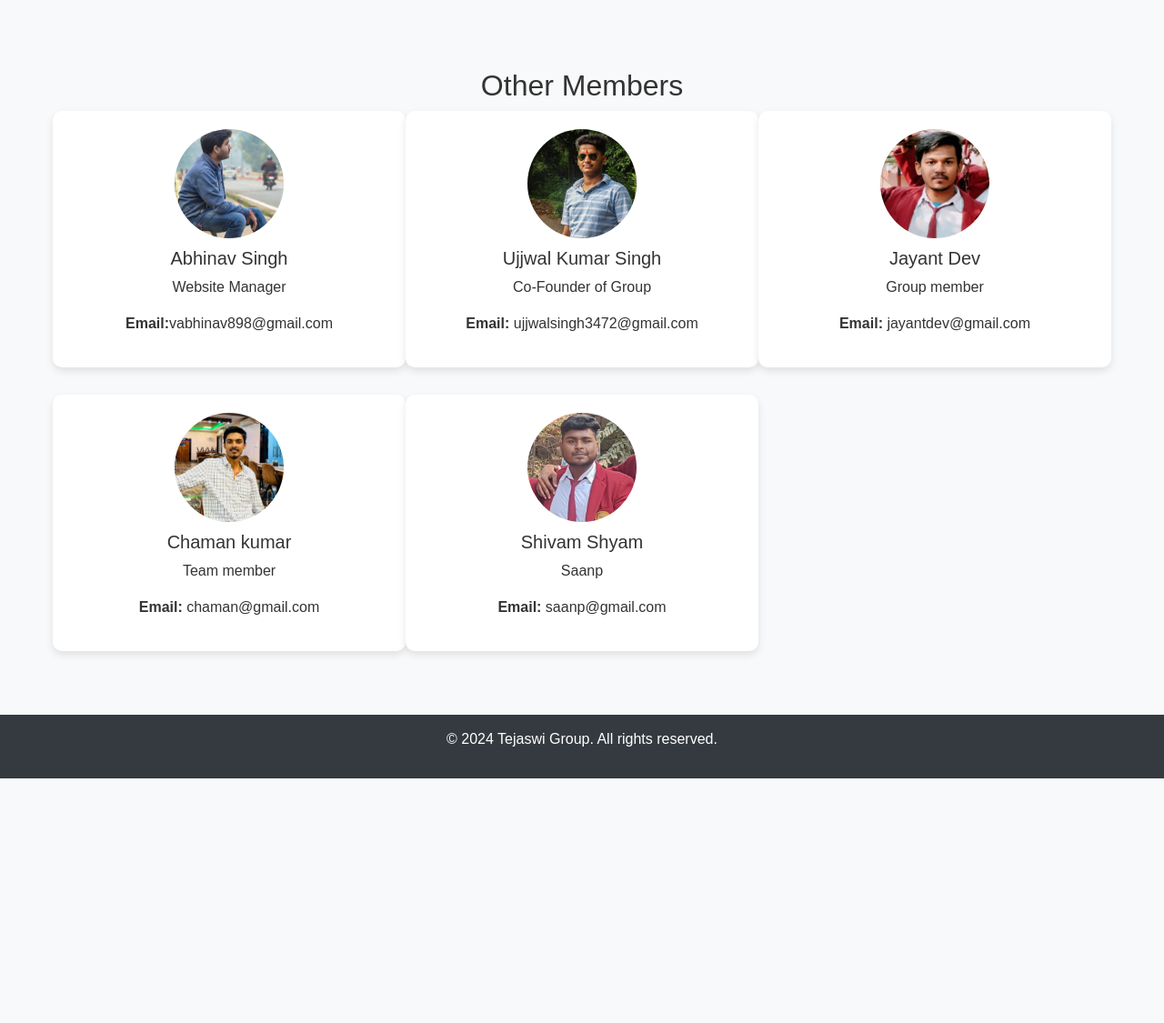
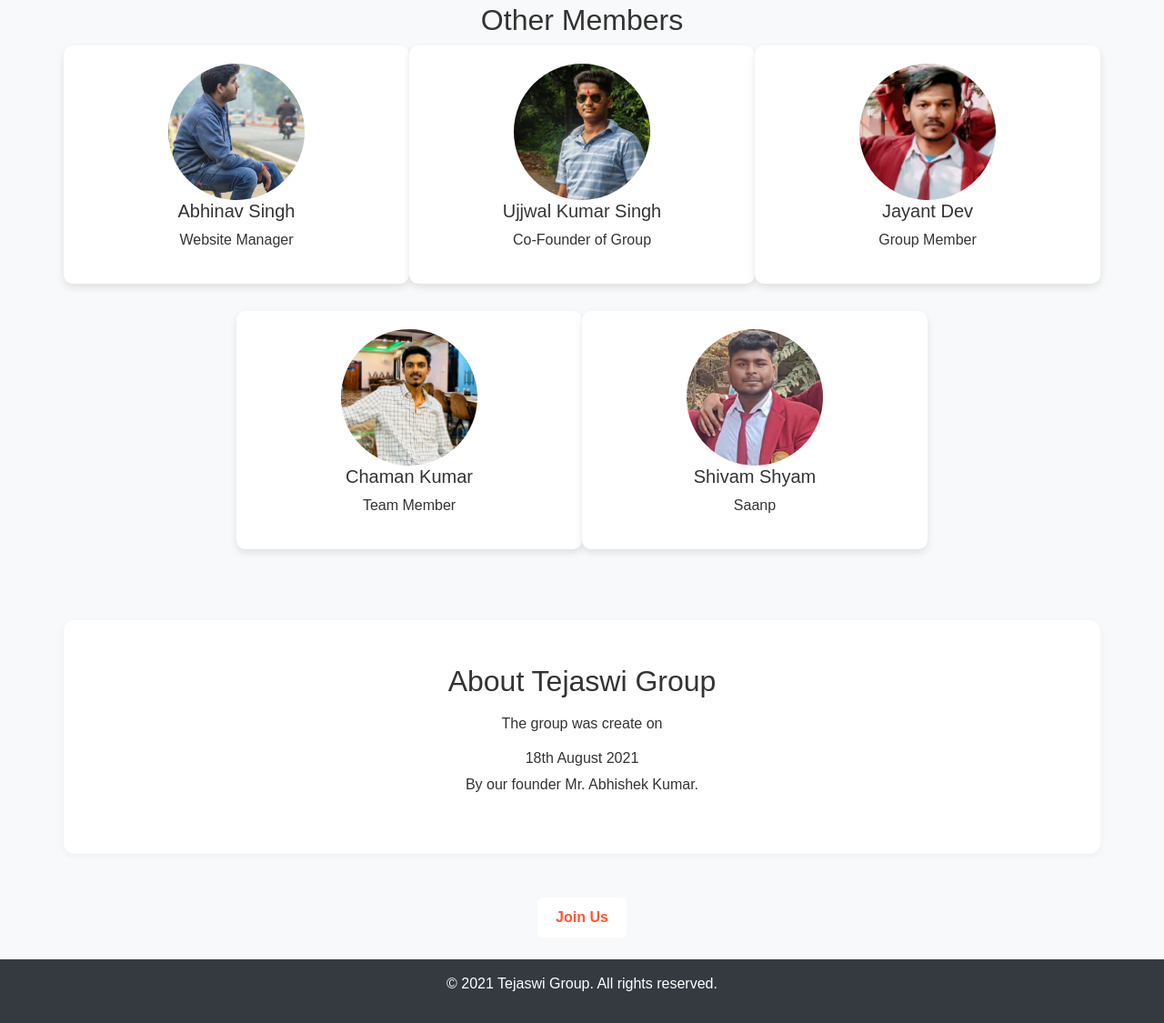
Before and after one commit to abhinav-973/tejaswi-website, a plain HTML site: page index.html in a window 1280 px wide. Shown: the part 729-1854 px from the top of the page at 91% size. Before the commit the page ends 1585 px from the top, so only its background shows below. Drawn offline with nearby package versions, Linux system fonts and the light colour scheme.

Commit message:
added join us

```diff
--- a/index.html
+++ b/index.html
@@ -1,68 +1,106 @@
 <!DOCTYPE html>
 <html lang="en">
 <head>
-    <meta charset="UTF-8">
-    <meta name="viewport" content="width=device-width, initial-scale=1.0">
+  <meta charset="UTF-8" />
+  <meta name="viewport" content="width=device-width, initial-scale=1.0" />
+  <meta name="description" content="Tejaswi Group - A dynamic community of GGPS students" />
   <title>Tejaswi Group</title>
-    <link rel="stylesheet" href="https://cdn.jsdelivr.net/npm/bootstrap@5.3.0/dist/css/bootstrap.min.css">
+  <link
+    rel="stylesheet"
+    href="https://cdn.jsdelivr.net/npm/bootstrap@5.3.0/dist/css/bootstrap.min.css"
+  />
   <style>
     body {
       font-family: 'Poppins', sans-serif;
       background-color: #f8f9fa;
       color: #333;
     }
+
     .navbar {
-            background: white;
+      background-color: #ff5733;
       box-shadow: 0 4px 6px rgba(0, 0, 0, 0.1);
       padding: 15px 0;
+      position: fixed;
+      width: 100%;
+      top: 0;
+      z-index: 1000;
     }
-        .navbar-brand, .nav-link {
-            color: #333 !important;
+
+    .navbar-brand,
+    .nav-link {
+      color: white !important;
       font-weight: bold;
     }
+
     .hero {
       background: linear-gradient(to right, #ff5733, #ff914d);
       color: white;
-            padding: 60px 20px;
+      padding: 80px 20px;
       text-align: center;
       border-radius: 15px;
-            margin: 20px;
+      margin: 100px 20px 20px;
     }
-        .members, .founder {
-            text-align: center;
-            padding: 40px 0;
+
+    .btn-primary {
+      background: white;
+      color: #ff5733;
+      border: none;
+      font-weight: bold;
+      padding: 10px 20px;
     }
+
+    .btn-primary:hover {
+      background: #ff914d;
+      color: white;
+    }
+
     .member-card {
       background: white;
       padding: 20px;
       border-radius: 10px;
-            box-shadow: 0 4px 8px rgba(0,0,0,0.1);
+      box-shadow: 0 4px 8px rgba(0, 0, 0, 0.1);
+      margin-bottom: 30px;
       transition: transform 0.3s ease-in-out;
-            margin-bottom: 30px;
     }
+
+    .member-card img {
+      width: 150px;
+      height: 150px;
+      border-radius: 50%;
+      object-fit: cover;
+      cursor: pointer;
+    }
+
     .member-card:hover {
       transform: translateY(-5px);
     }
-        .member-card img {
-            width: 120px;
-            height: 120px;
-            border-radius: 50%;
-            object-fit: cover;
-            margin-bottom: 10px;
+
+    .about {
+      background-color: #ffffff;
+      border-radius: 12px;
+      box-shadow: 0 2px 8px rgba(0, 0, 0, 0.05);
     }
+
     footer {
       background: #343a40;
       color: white;
       padding: 15px 0;
       text-align: center;
+      margin-top: 20px;
     }
   </style>
 </head>
 <body>
+  <!-- Navbar -->
   <nav class="navbar navbar-expand-lg">
     <div class="container">
       <a class="navbar-brand" href="#">Tejaswi Group</a>
-            <button class="navbar-toggler" type="button" data-bs-toggle="collapse" data-bs-target="#navbarNav">
+      <button
+        class="navbar-toggler"
+        type="button"
+        data-bs-toggle="collapse"
+        data-bs-target="#navbarNav"
+      >
         <span class="navbar-toggler-icon"></span>
       </button>
       <div class="collapse navbar-collapse" id="navbarNav">
@@ -75,61 +113,71 @@
     </div>
   </nav>
 
+  <!-- Hero Section -->
   <header class="hero">
     <h1>Welcome to Tejaswi Group</h1>
     <p>A group of tejaswi peoples of GGPS</p>
   </header>
 
-    <section id="founder" class="founder container">
+  <!-- Founder Section -->
+  <section id="founder" class="container text-center">
     <h2>Group Founder</h2>
-        <div class="row justify-content-center">
-            <div class="col-md-4 text-center member-card">
-                <img src="image.png" alt="Abhishek Kumar">
+    <div class="member-card mx-auto">
+      <img src="image.png" alt="Abhishek Kumar" />
       <h5>Abhishek Kumar</h5>
       <p>Founder of Tejaswi Group</p>
-                <p><strong>Email:</strong> textabhi11@gmail.com</p>
+    </div>
+  </section>
+
+  <!-- Members Section -->
+  <section id="members" class="container text-center my-5">
+    <h2>Other Members</h2>
+    <div class="row justify-content-center">
+      <div class="col-md-4 member-card">
+        <img src="image-copy.png" alt="Abhinav Singh" />
+        <h5>Abhinav Singh</h5>
+        <p>Website Manager</p>
+      </div>
+      <div class="col-md-4 member-card">
+        <img src="image-copy 2.png" alt="Ujjwal Kumar Singh" />
+        <h5>Ujjwal Kumar Singh</h5>
+        <p>Co-Founder of Group</p>
+      </div>
+      <div class="col-md-4 member-card">
+        <img src="image-copy-3.png" alt="Jayant Dev" />
+        <h5>Jayant Dev</h5>
+        <p>Group Member</p>
+      </div>
+      <div class="col-md-4 member-card">
+        <img src="image-copy-4.png" alt="Chaman Kumar" />
+        <h5>Chaman Kumar</h5>
+        <p>Team Member</p>
+      </div>
+      <div class="col-md-4 member-card">
+        <img src="shivam.png" alt="Shivam Shyam" />
+        <h5>Shivam Shyam</h5>
+        <p>Saanp</p>
       </div>
     </div>
   </section>
 
-    <section id="members" class="members container">
-        <h2>Other Members</h2>
-        <div class="row">
-            <div class="col-md-4 text-center member-card">
-                <img src="image-copy.png"alt="Abhinav Singh">
-                <h5>Abhinav Singh</h5>
-                <p>Website Manager</p>
-                <p><strong>Email:</strong>vabhinav898@gmail.com</p>
-            </div>
-            <div class="col-md-4 text-center member-card">
-                <img src="image-copy 2.png"alt="Ujjwal Kumar Singh">
-                <h5>Ujjwal Kumar Singh</h5>
-                <p>Co-Founder of Group</p>
-                <p><strong>Email:</strong> ujjwalsingh3472@gmail.com</p>
-            </div>
-            <div class="col-md-4 text-center member-card">
-                <img src="image-copy-3.png"alt="Jayant Dev">
-                <h5>Jayant Dev</h5>
-                <p>Group member</p>
-                <p><strong>Email:</strong> jayantdev@gmail.com</p>
-            </div>
-            <div class="col-md-4 text-center member-card">
-                <img src="image-copy-4.png" alt="Chaman Kumar">
-                <h5>Chaman kumar</h5>
-                <p>Team member</p>
-                <p><strong>Email:</strong> chaman@gmail.com</p>
-            </div>
-            <div class="col-md-4 text-center member-card">
-                <img src="shivam.png" alt="Shivam Shyam">
-                <h5>Shivam Shyam</h5>
-                <p>Saanp</p>
-                <p><strong>Email:</strong> saanp@gmail.com</p>
-            </div>
+  <section id="about" class="about container my-5 py-5">
+    <div class="text-center">
+      <h2>About Tejaswi Group</h2>
+      <p class="mt-3 mx-auto" style="max-width: 700px;">
+        The group was create on <h6>18th August 2021</h6> By our founder
+        Mr. Abhishek Kumar.
+      </p>
     </div>
   </section>
 
+  <section class="text-center my-4">
+    <a href="join.html" class="btn btn-primary">Join Us</a>
+  </section>
+
+  <!-- Footer -->
   <footer>
-        <p>&copy; 2024 Tejaswi Group. All rights reserved.</p>
+    <p>&copy; 2021 Tejaswi Group. All rights reserved.</p>
   </footer>
 
   <script src="https://cdn.jsdelivr.net/npm/bootstrap@5.3.0/dist/js/bootstrap.bundle.min.js"></script>
```
Also changed, not shown: join.html (added, +34 -0 lines). Lines whose indentation alone changed are shown as unchanged.
